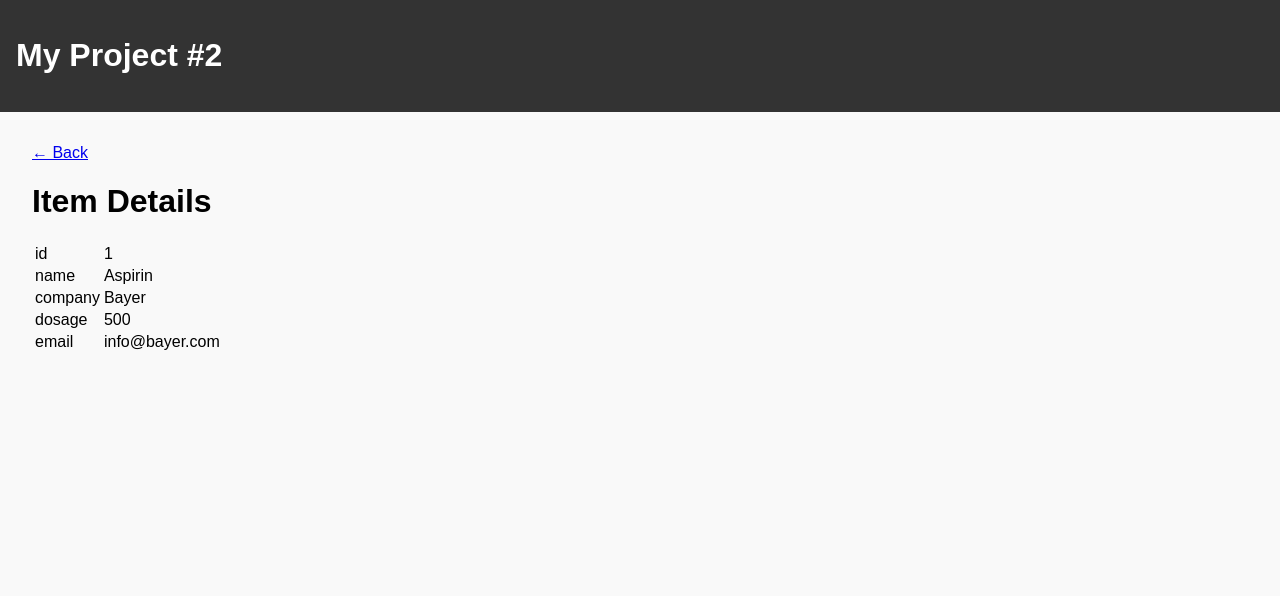
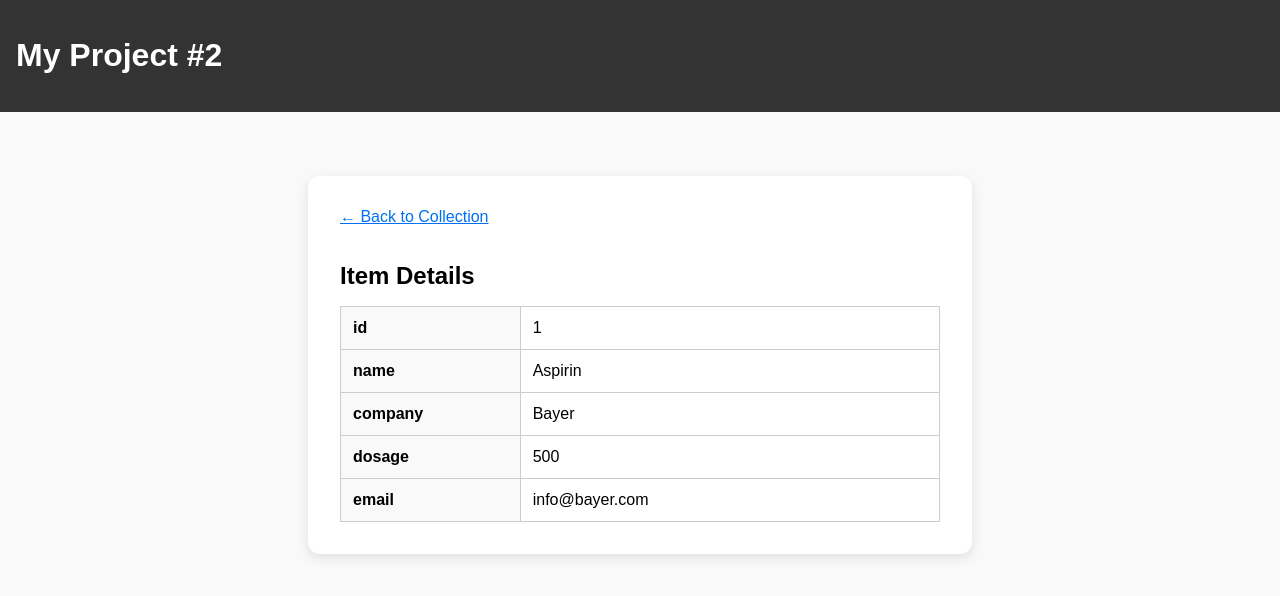
Before and after one commit to hisuvash/webproject2, a Next.js app: page /collection/1 in a window 1280 px wide. Shown: the top 596 px of the page. Built offline with nearby package versions, Linux system fonts and the light colour scheme; data requests are answered from the project's data file.

Commit message:
id autoincrement implemented but it is giving non numberic

```diff
--- a/app/collection/[id]/page.jsx
+++ b/app/collection/[id]/page.jsx
@@ -1,32 +1,46 @@
-// app/collection/[id]/page.jsx
 import Link from 'next/link';
+import '@/styles/collection-detail.css';
 
 export async function generateStaticParams() {
   const res = await fetch('http://localhost:4000/items');
   const items = await res.json();
-  return items.slice(0, 10).map((item) => ({ id: item.id.toString() }));
+  return items.slice(0, 10).map(item => ({ id: item.id.toString() }));
 }
 
 export default async function ItemPage({ params }) {
-  const res = await fetch(`http://localhost:4000/items/${params.id}`);
+  const res = await fetch(`http://localhost:4000/items/${params.id}`, {
+    cache: 'no-store',
+  });
 
   if (!res.ok) {
-    return <p>No item found with ID {params.id}.</p>;
+    return (
+      <div className="detail-wrapper">
+        <div className="detail-card">
+          <p className="error-message">No item found with ID {params.id}.</p>
+          <Link href="/collection" className="back-link">← Back to Collection</Link>
+        </div>
+      </div>
+    );
   }
 
   const item = await res.json();
 
   return (
-    <main>
-      <Link href="/collection">← Back</Link>
-      <h1>Item Details</h1>
-      <table>
-        <tbody>
-          {Object.entries(item).map(([key, value]) => (
-            <tr key={key}><td>{key}</td><td>{value}</td></tr>
-          ))}
-        </tbody>
-      </table>
-    </main>
+    <div className="detail-wrapper">
+      <div className="detail-card">
+        <Link href="/collection" className="back-link">← Back to Collection</Link>
+        <h2>Item Details</h2>
+        <table className="detail-table">
+          <tbody>
+            {Object.entries(item).map(([key, value]) => (
+              <tr key={key}>
+                <th>{key}</th>
+                <td>{value}</td>
+              </tr>
+            ))}
+          </tbody>
+        </table>
+      </div>
+    </div>
   );
 }
--- a/db.json
+++ b/db.json
@@ -29,11 +29,18 @@
       "email": "glaxo@test.com"
     },
     {
-      "id": "4",
-      "name": "Suvash Sharma",
-      "company": "asdf",
-      "dosage": "32",
-      "email": "af"
+      "id": "d301",
+      "name": "Dettol",
+      "company": "Haxo",
+      "dosage": "202",
+      "email": "haxo@test.com"
+    },
+    {
+      "id": "3a0b",
+      "name": "qq",
+      "company": "qq",
+      "dosage": "33",
+      "email": ""
     }
   ]
 }
--- /dev/null
+++ b/styles/collection-detail.css
@@ -0,0 +1,53 @@
+/* app/styles/collection-detail.css */
+
+.detail-wrapper {
+    display: flex;
+    justify-content: center;
+    padding: 2rem;
+  }
+
+  .detail-card {
+    background-color: #ffffff;
+    padding: 2rem;
+    border-radius: 12px;
+    max-width: 600px;
+    width: 100%;
+    box-shadow: 0 4px 12px rgba(0, 0, 0, 0.1);
+  }
+
+  .detail-card h2 {
+    margin-bottom: 1rem;
+    font-size: 1.5rem;
+  }
+
+  .detail-table {
+    width: 100%;
+    border-collapse: collapse;
+    margin-top: 1rem;
+  }
+
+  .detail-table th,
+  .detail-table td {
+    padding: 0.75rem;
+    border: 1px solid #ccc;
+    text-align: left;
+  }
+
+  .detail-table th {
+    background-color: #f9f9f9;
+    width: 30%;
+  }
+
+  .back-link {
+    display: inline-block;
+    margin-bottom: 1rem;
+    color: #0070f3;
+    text-decoration: underline;
+    font-weight: 500;
+  }
+
+  .error-message {
+    color: red;
+    font-weight: bold;
+    margin-bottom: 1rem;
+  }
```
Also changed, not shown: app/admin/create/page.jsx (+4 -5 lines).
